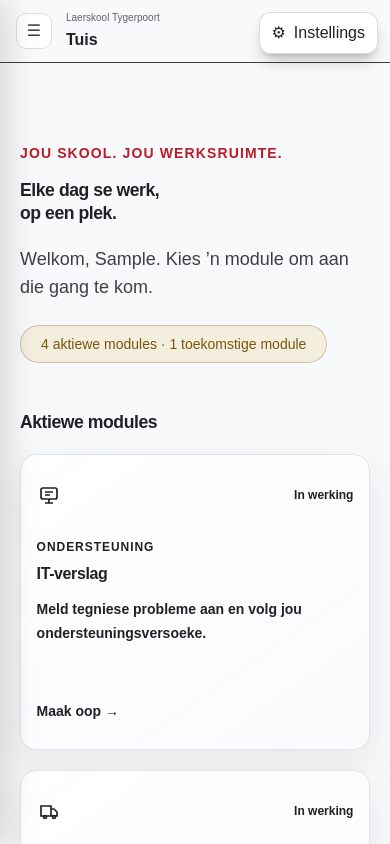
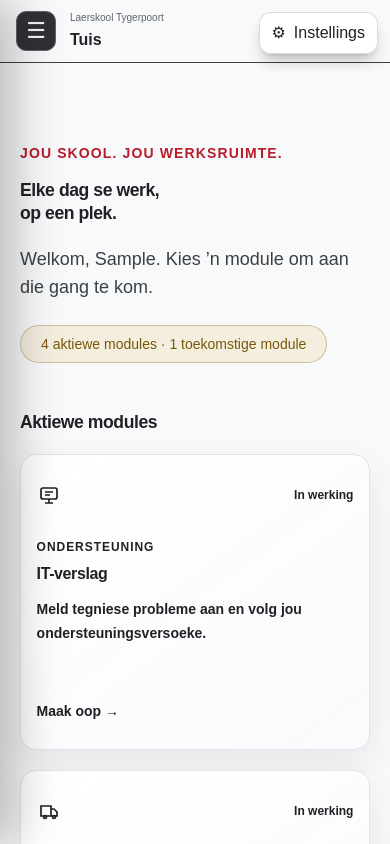
Before and after one commit to wbreytenbach-ops/nkrn-platform, a Next.js app in the folder web/: page / in a window 390 px wide. Shown: the top 844 px of the page. Built offline with nearby package versions, Linux system fonts and the light colour scheme; sample sign-in values are in the browser's storage.

Commit message:
fix: polish responsive sidebar collapse and mobile close controls

```diff
--- a/web/src/app/components/workspace-shell.css
+++ b/web/src/app/components/workspace-shell.css
@@ -284,3 +284,76 @@ html.tygies-workspace-active[data-theme="light"] .workspace-content .q4-module-s
   background-color: rgba(215, 163, 31, .12) !important;
   border-color: rgba(120, 87, 10, .3) !important;
 }
+
+
+
+/* Responsive navigation controls: stateful desktop arrow and clear mobile close action. */
+.workspace-collapse-desktop-icon {
+  display: inline-block;
+  font-size: 25px;
+  line-height: 1;
+}
+.workspace-collapse-mobile-icon {
+  display: none;
+  font-size: 25px;
+  line-height: 1;
+}
+.workspace-collapse,
+.workspace-mobile-menu {
+  transition: color .16s ease, background-color .16s ease, border-color .16s ease, transform .16s ease;
+}
+.workspace-collapse:focus-visible,
+.workspace-mobile-menu:focus-visible,
+.workspace-nav-link:focus-visible {
+  outline: 2px solid #e7b42b;
+  outline-offset: 3px;
+}
+.workspace-sidebar {
+  overscroll-behavior: contain;
+  -webkit-overflow-scrolling: touch;
+}
+.workspace-backdrop {
+  touch-action: manipulation;
+}
+@media (max-width: 760px) {
+  .workspace-collapse-desktop-icon {
+    display: none;
+  }
+  .workspace-collapse-mobile-icon {
+    display: inline-block;
+  }
+  .workspace-collapse {
+    min-width: 36px;
+    min-height: 36px;
+    border-color: #5f6368;
+    border-radius: 10px;
+    color: #f1f3f4;
+    background: #303134;
+  }
+  .workspace-collapse:hover,
+  .workspace-mobile-menu:hover {
+    background: #3c4043;
+    color: #ffffff;
+  }
+  .workspace-mobile-menu {
+    min-width: 40px;
+    min-height: 40px;
+    border-color: #5f6368;
+    background: #303134;
+    color: #f1f3f4;
+    font-size: 22px;
+    line-height: 1;
+    cursor: pointer;
+  }
+  .workspace-sidebar {
+    width: min(320px, 88vw);
+    padding-top: max(18px, env(safe-area-inset-top));
+    padding-bottom: max(14px, env(safe-area-inset-bottom));
+    box-shadow: 18px 0 48px rgba(0, 0, 0, .28);
+  }
+  .workspace-backdrop {
+    background: rgba(10, 12, 16, .58);
+    -webkit-backdrop-filter: blur(3px);
+    backdrop-filter: blur(3px);
+  }
+}
```
